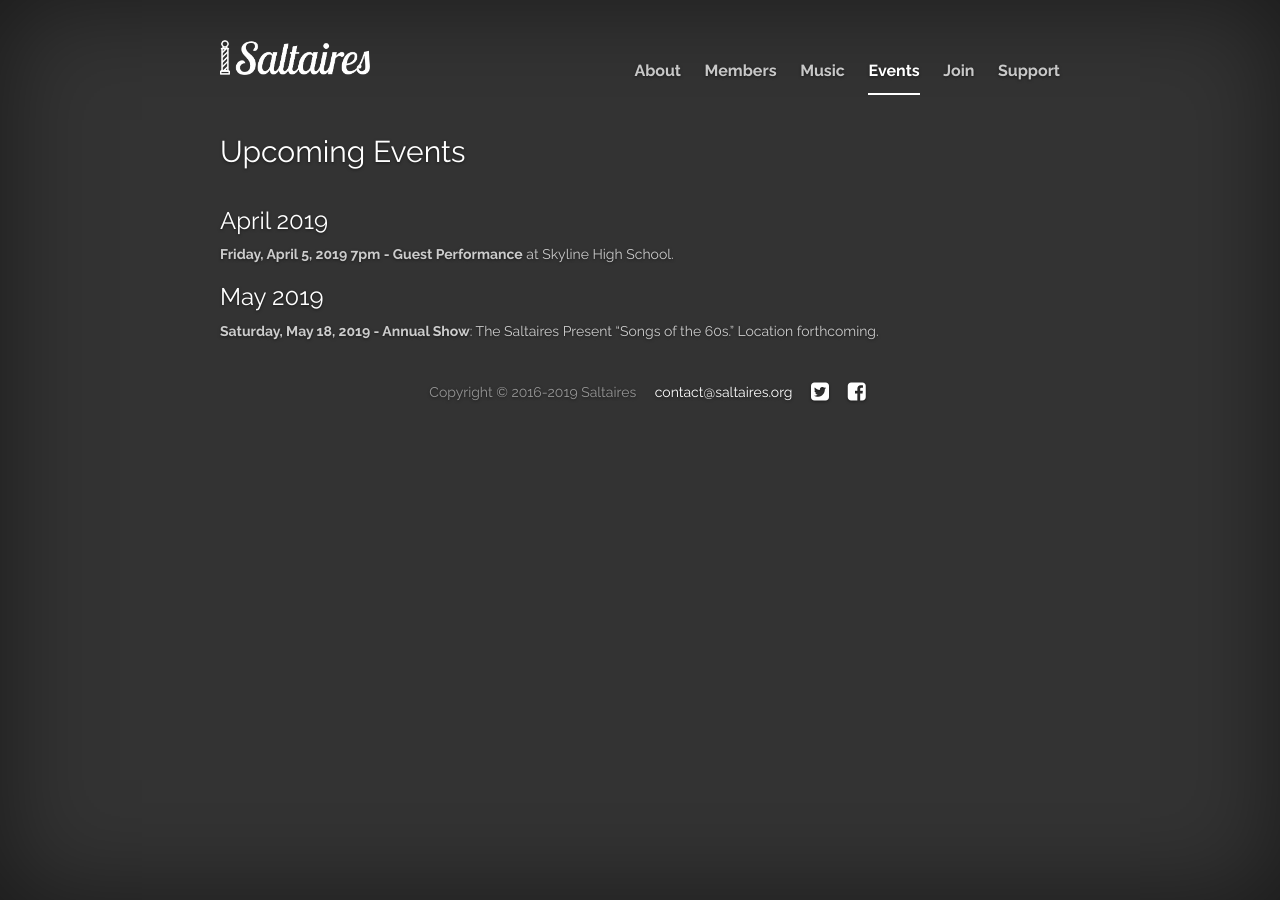
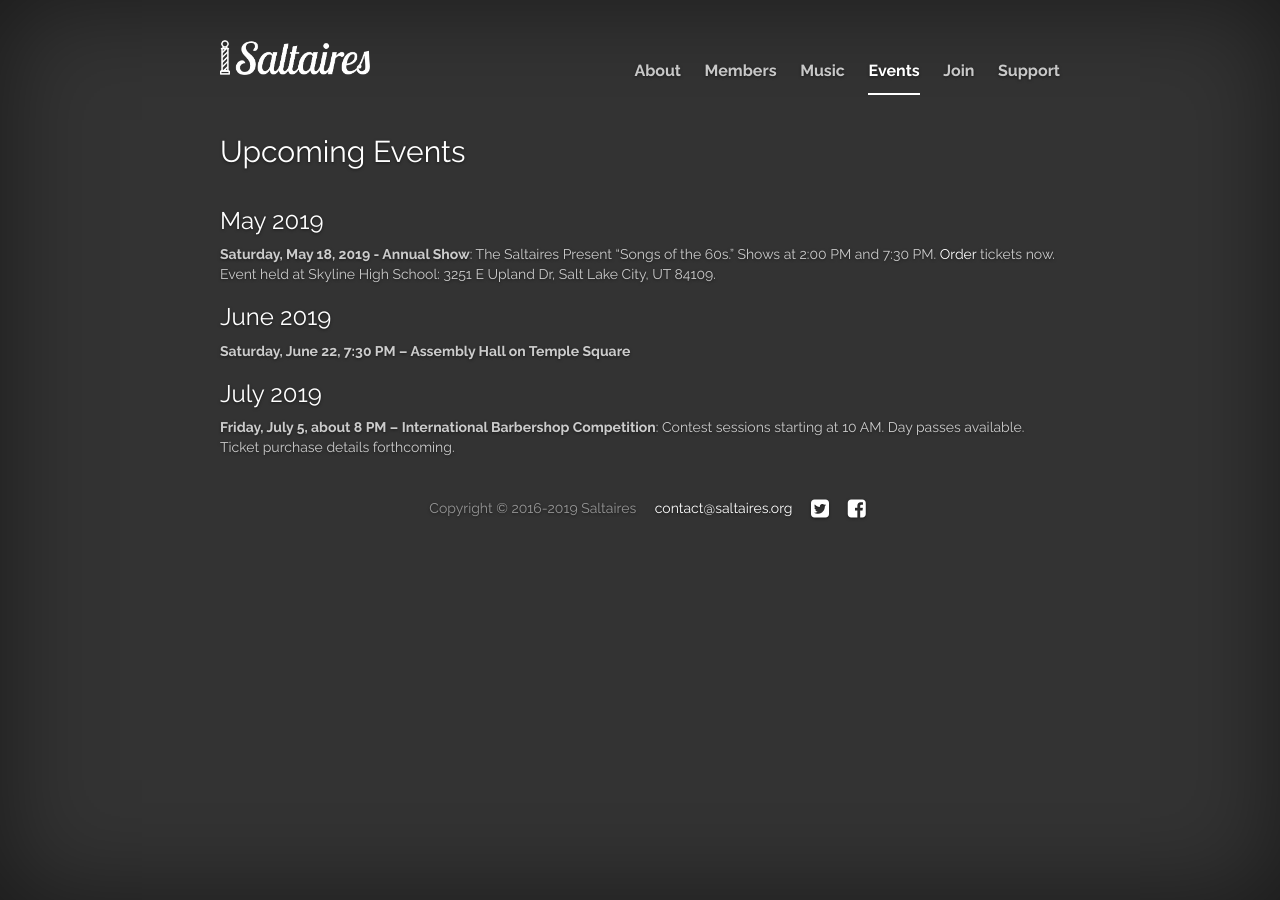
Before and after one commit to cayblood/saltaires, a Jekyll site: the page built from jekyll-site/events.md, in a window 1280 px wide. Built offline with Jekyll 4.4.1, drawn with Linux system fonts in a browser that asks for light colours; nearby versions of some CDN libraries; library files that are not in the unit come from our copies.

Commit message:
Update events for 2019

```diff
--- a/jekyll-site/events.md
+++ b/jekyll-site/events.md
@@ -6,10 +6,18 @@ permalink: /events/
 
 <h2 class="top">Upcoming Events</h2>
 
-### April 2019
-
-**Friday, April 5, 2019 7pm - Guest Performance** at Skyline High School.
-
 ### May 2019
 
-**Saturday, May 18, 2019 - Annual Show**: The Saltaires Present "Songs of the 60s." Location forthcoming.
+**Saturday, May 18, 2019 - Annual Show**: The Saltaires Present "Songs of the 60s."
+Shows at 2:00 PM and 7:30 PM.
+<a href="https://saltaires2019.brownpapertickets.com/">Order</a> tickets now.
+Event held at Skyline High School: 3251 E Upland Dr, Salt Lake City, UT 84109.
+
+### June 2019
+
+**Saturday, June 22, 7:30 PM – Assembly Hall on Temple Square**
+
+### July 2019
+
+**Friday, July 5, about 8 PM – International Barbershop Competition**:
+Contest sessions starting at 10 AM. Day passes available. Ticket purchase details forthcoming.
--- a/jekyll-site/index.html
+++ b/jekyll-site/index.html
@@ -6,9 +6,7 @@ layout: home
 <div class="home-news"><a href="/valentines/">Order</a> your Singing Valentine now!</div>
 -->
 
-<!--
-<div class="home-news"><a href="https://saltaires2018.brownpapertickets.com/">Order</a> tickets to our spring show now!</div>
--->
+<div class="home-news"><a href="https://saltaires2019.brownpapertickets.com/">Order</a> tickets to our spring show on May 18th!</div>
 
 <!--
 <div class="home-news"><a href="https://goo.gl/C5ZVoU">Register</a> for our guest month now!</div>
```
